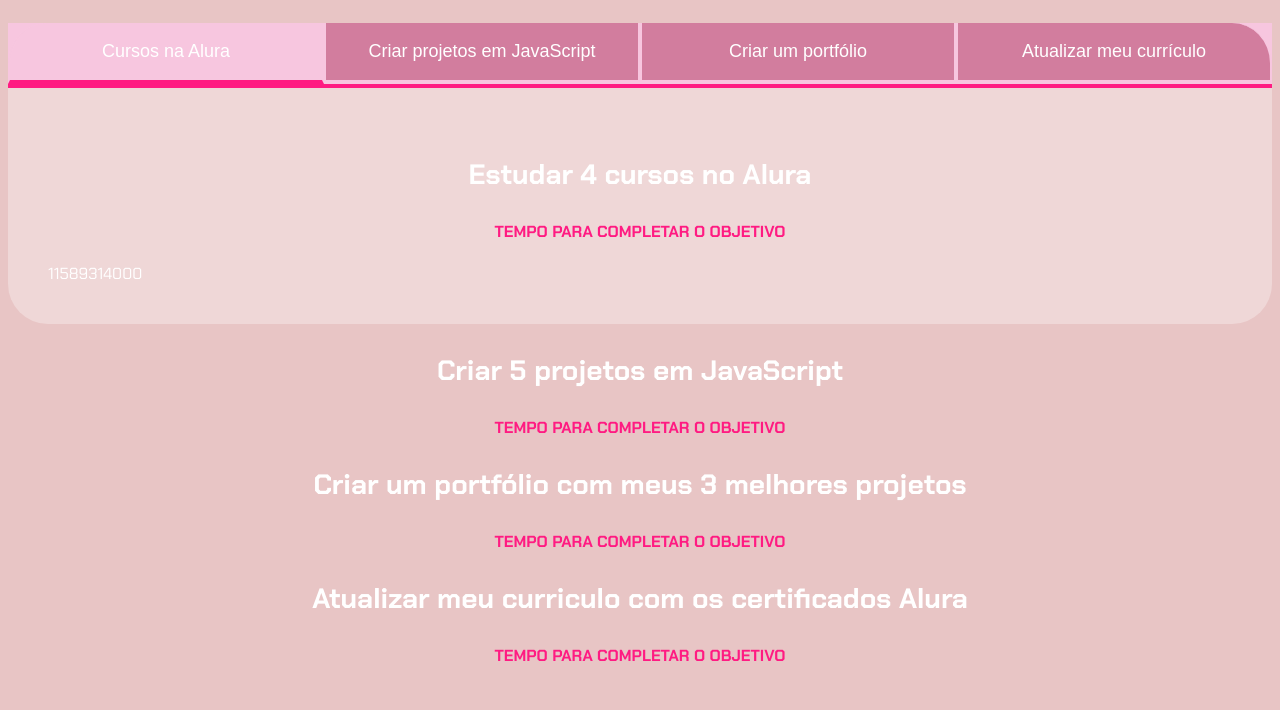
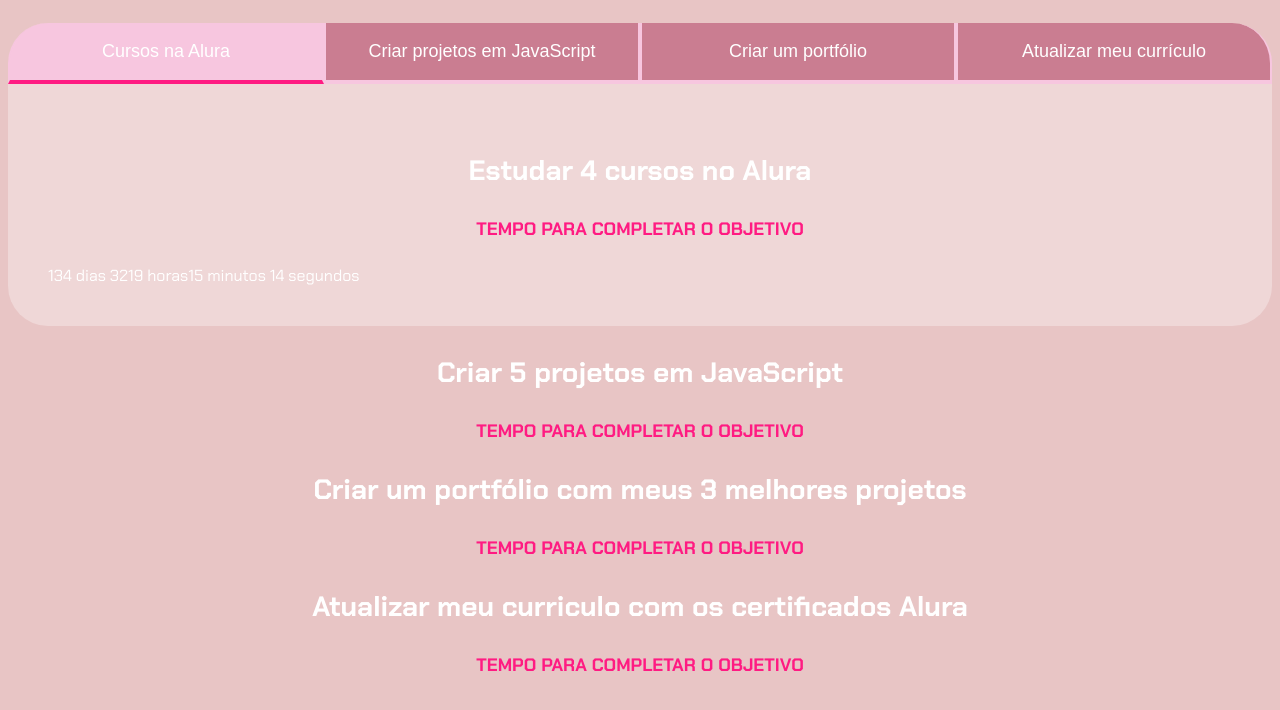
Before and after one commit to usgoogie/mat2-3cia-anarafaela, a plain HTML site: page index.html in a window 1280 px wide. Shown: the part 80-790 px from the top of the page. Drawn offline with Linux system fonts and the light colour scheme.

Commit message:
çemkhlogke

```diff
--- a/Style.css
+++ b/Style.css
@@ -5,11 +5,16 @@
        --botao-ativo: #f7c6df;
        --botao-inativo: rgba(173, 55, 94, 0.5);
        --texto-fundo: rgba(253, 253, 255, 0.3); }
+
+
 body {
     background-color: var(--cor-de-fundo);
-       color: var(--branco); font-family: 'Chakra Petch', sans-serif;
+    color: var(--branco);
+    font-family: 'Chakra Petch', sans-serif;
 }
-.conteudo-principal { display: flex;
+
+.conteudo-principal {
+    display: flex;
     flex-direction: column;
     justify-content: center;
     align-items: center;
@@ -17,14 +22,17 @@ body {
     width: 100%;
     margin: 0 auto;
 }
+
 .titulo-principal {
     text-align: left;
     width: 100%;
     font-size: 32px;
 }
+
 .titulo-principal span {
     color: var(--verde);
 }
+
 .botao {
     font-family: "Crakra Petch", sans-serif;
     background-color: var(--botao-inativo);
@@ -40,47 +48,44 @@ body {
     border-right: 2px solid var(--botao-ativo);
     border-top: none;
 }
+
 .botoes {
     display: block;
+}
 
+.botao.ativo {
     background-color: var(--botao-ativo);
     border-bottom: 4px solid var(--verde);
 }
-.botao:first-child {
-    border-radius: 40px 40px 0 0;
-}
-.botao{
-    display: block;
-}
 
-.abas-textos{
+.abas-textos {
     background-color: var(--texto-fundo);
     padding: 40px;
     border-radius: 0 0 40px 40px;
 }
-.botao.ativo{
-    background-color: var(--botao-ativo);
-    border-bottom: 4px solid var(--verde);
-}
 
-
-
-.aba.conteudo.ativo{
+.aba-conteudo.ativo {
     display: block;
 }
 
-.aba-conteudo{
+.aba-conteudo {
     display: none;
 }
 
-.aba-conteudo-titulo-principal{
+.aba-conteudo-titulo-principal {
     font-size: 28px;
     text-align: center;
 }
-.aba-conteudo-titulo-secundario{
+
+.aba-conteudo-titulo-secundario {
+    font-size: 18px;
+    color: var(--verde);
+    text-transform: uppercase;
     text-align: center;
-    color:var(--verde);
-    text-transform: uppercase;
+}
+
+.botao:first-child {
+    border-radius: 40px 40px 0 0;
 }
 
 @media screen and (min-width: 768px) {
--- a/main.js
+++ b/main.js
@@ -11,11 +11,29 @@ for(let i=0;i <botoes.length;i++){
 
         botoes[i].classList.add("ativo");
         textos[i].classList.add("ativo");
+    }
+    }
+    const contadores = document.querySelectorAll(".contador");
+const tempoObjetivo1 = new Date("2024-10-05T00:00:00");
 
-    }
+
+contadores[0].textContent = calculaTempo(tempoObjetivo1);
+
+function calculaTempo (tempoObjetivo1){
+let tempoAtual = new Date();
+let tempoFinal = tempoObjetivo1 - tempoAtual;
+let segundos = Math.floor(tempoFinal/1000);
+let minutos = Math.floor(segundos/60);
+let horas = Math.floor(minutos/60);
+let dias = Math.floor(horas/24);
+
+segundos %= 60;
+minutos  %= 60;
+
+
+return dias + " dias " + horas + " horas" + minutos + " minutos " + segundos + " segundos";
+
+
+
+
 }
-const contadores = document.querySelectorAll(".contador");
-const tempoObjetivo1 = new Date("2024-10-05T00:00:00");
-let tempoAtual = new Date();
-
-contadores[0].textContent = tempoObjetivo1 - tempoAtual;
```
Lines whose indentation alone changed are shown as unchanged.
